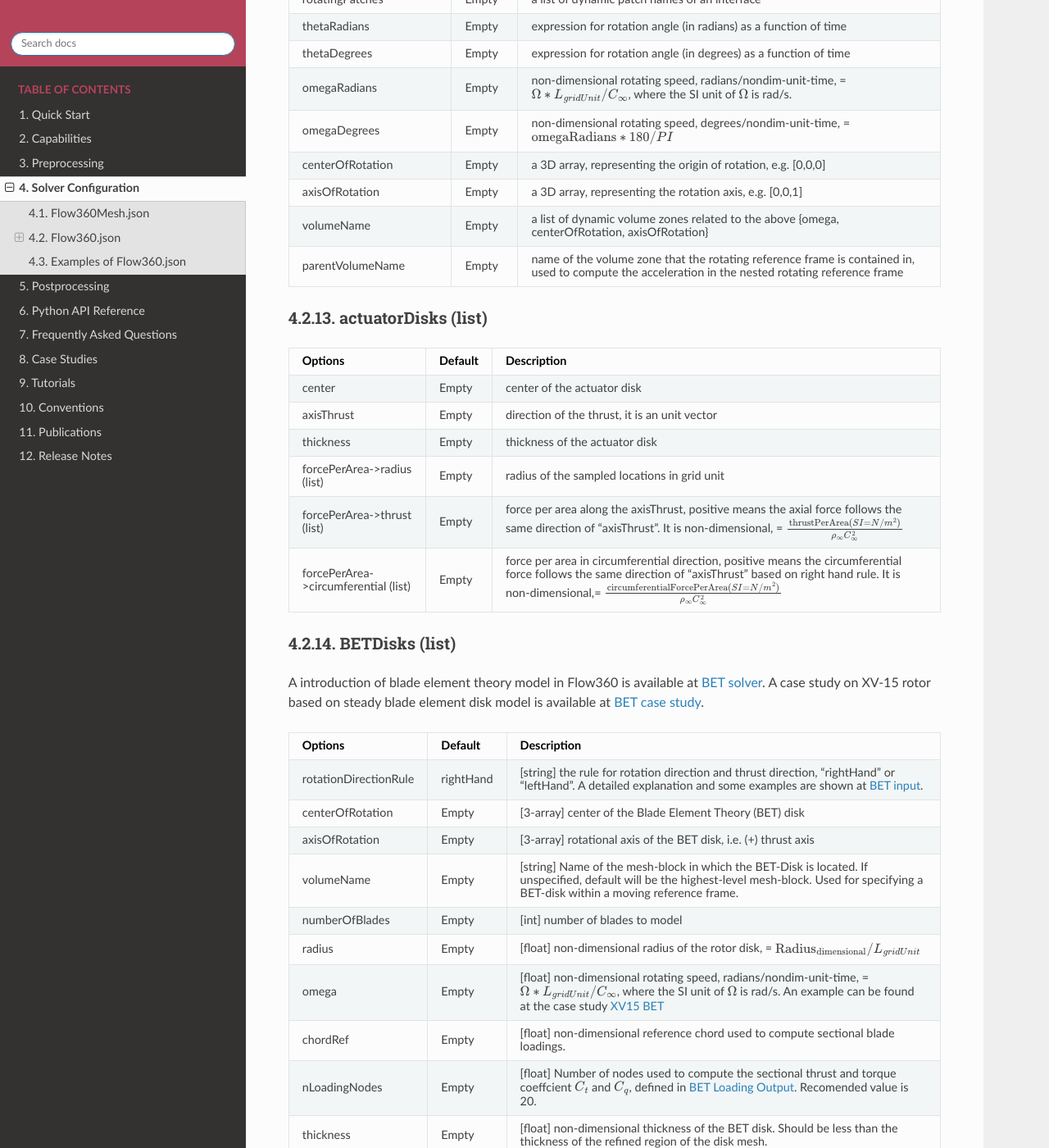
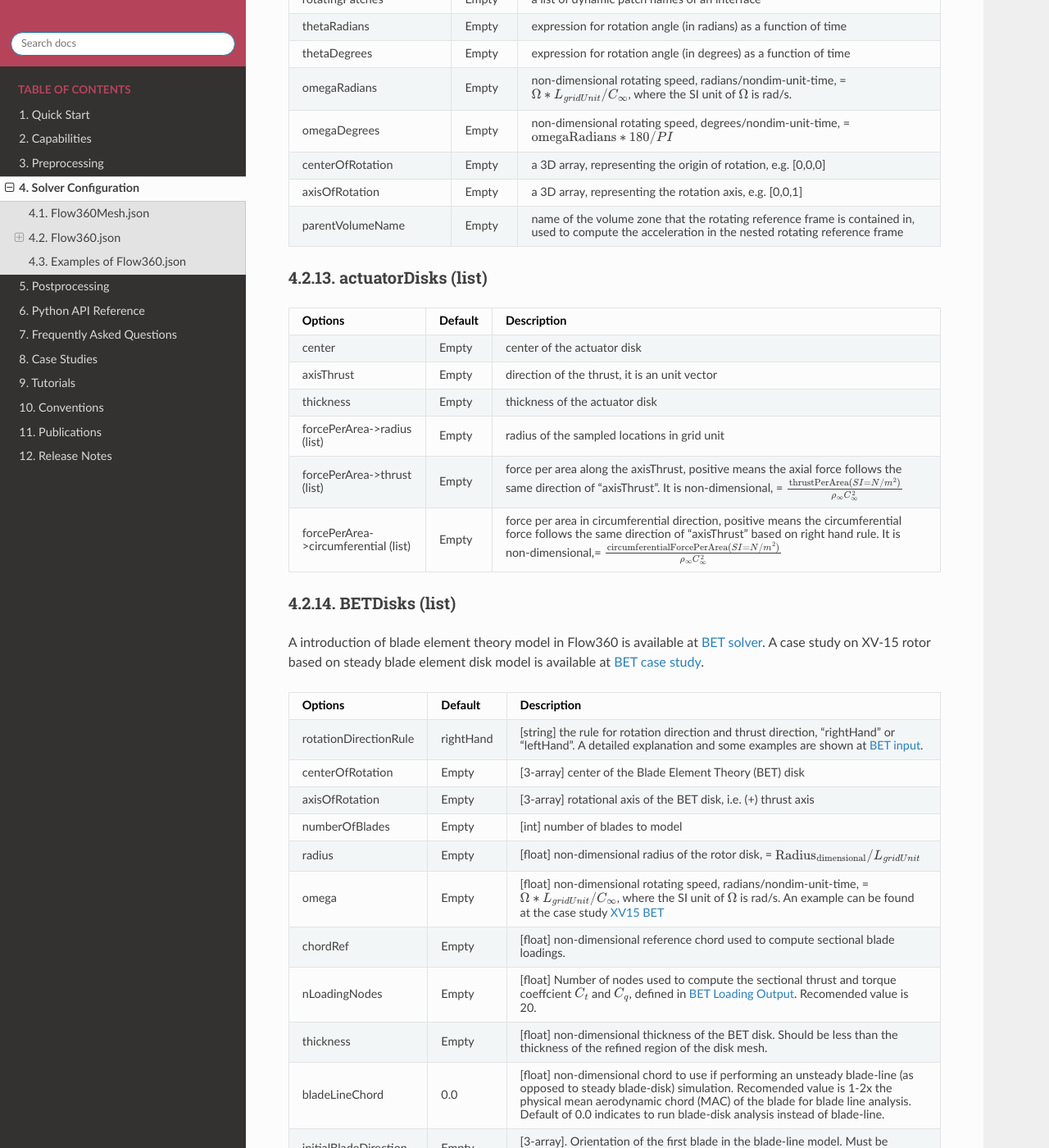
Before and after one commit to flexcompute-readthedocs/Flow360Documentation, a Sphinx documentation site: the page built from docs/source/solverConfiguration/solverConfiguration.rst, in a window 1280 px wide and 1400 px high, scrolled down 8787 px. Shown: the whole window at 82% size. Built offline with Sphinx 7.4.7 and the Read the Docs theme 2.0.0, drawn with Linux system fonts in a browser that asks for light colours.

Commit message:
Add files via upload
Manual commit

```diff
--- a/docs/source/solverConfiguration/betTable.csv
+++ b/docs/source/solverConfiguration/betTable.csv
@@ -2,7 +2,6 @@
 rotationDirectionRule@ "rightHand"@ [string] the rule for rotation direction and thrust direction, "rightHand" or "leftHand". A detailed explanation and some examples are shown at :ref:`bet_input`.
 centerOfRotation@ Empty@ [3-array] center of the Blade Element Theory (BET) disk
 axisOfRotation@ Empty@ [3-array] rotational axis of the BET disk, i.e. (+) thrust axis
-volumeName@ Empty@ [string] Name of the mesh-block in which the BET-Disk is located. If unspecified, default will be the highest-level mesh-block. Used for specifying a BET-disk within a moving reference frame.
 numberOfBlades@ Empty@ [int] number of blades to model
 radius@ Empty@ [float] non-dimensional radius of the rotor disk, = :math:`\text{Radius}_\text{dimensional}/L_{gridUnit}`
 omega@ Empty@ [float] non-dimensional rotating speed, radians/nondim-unit-time, = :math:`\Omega*L_{gridUnit}/C_\infty`, where the SI unit of :math:`\Omega` is rad/s. An example can be found at the case study :ref:`XV15 BET <BET_XV15_hovering_caseStudy>`
--- a/docs/source/solverConfiguration/solverConfiguration.rst
+++ b/docs/source/solverConfiguration/solverConfiguration.rst
@@ -378,8 +378,6 @@
    +-------------------+---------+-----------------------------------------------------------------------------------------------+
    | axisOfRotation    |  Empty  | a 3D array, representing the rotation axis, e.g. [0,0,1]                                      |
    +-------------------+---------+-----------------------------------------------------------------------------------------------+
-   | volumeName        |  Empty  | a list of dynamic volume zones related to the above {omega, centerOfRotation, axisOfRotation} |
-   +-------------------+---------+-----------------------------------------------------------------------------------------------+
    | parentVolumeName  |  Empty  | name of the volume zone that the rotating reference frame is contained in,                    |
    |                   |         | used to compute the acceleration in the nested rotating reference frame                       |
    +-------------------+---------+-----------------------------------------------------------------------------------------------+
```
